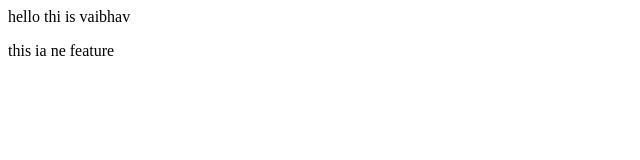
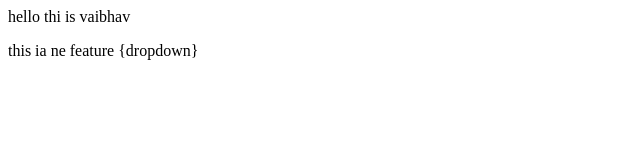
Before and after one commit to hamanpure/LocalRepo, a plain HTML site: page index.html in a window 1280 px wide. Shown: the full height of the page, 0-640 px from the left. Drawn offline with Linux system fonts and the light colour scheme.

Commit message:
Add Dropdown

```diff
--- a/index.html
+++ b/index.html
@@ -1,2 +1,2 @@
 <p>hello thi is vaibhav</p>
-<p>this ia ne feature</p>
+<p>this ia ne feature {dropdown}</p>
```
